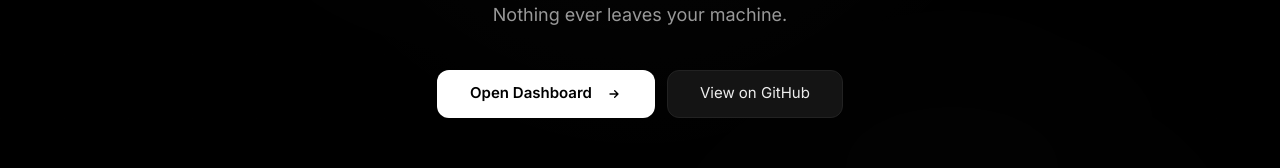
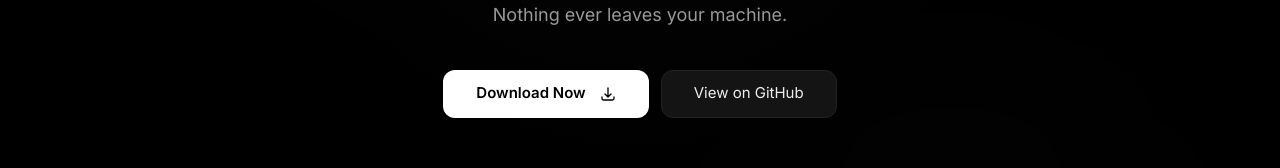
Before and after one commit to Mystic-commits/Sentinel, a Next.js app in the folder sentinel-web/: page / in a window 1280 px wide. Shown: the part 474-642 px from the top of the page. Built offline with nearby package versions, Linux system fonts and the light colour scheme.

Commit message:
fix(landing): change Hero CTA from 'Open Dashboard' to 'Download Now'

```diff
--- a/sentinel-web/src/components/landing/Hero.tsx
+++ b/sentinel-web/src/components/landing/Hero.tsx
@@ -56,11 +56,11 @@
                     transition={{ duration: 0.4, delay: 0.2 }}
                     className="flex flex-col sm:flex-row gap-3 justify-center items-center"
                 >
-                    <Link href="/dashboard">
+                    <Link href="/download">
                         <Button variant="primary" size="lg">
-                            Open Dashboard
+                            Download Now
                             <svg className="w-4 h-4 ml-1" fill="none" viewBox="0 0 24 24" stroke="currentColor" strokeWidth={2}>
-                                <path strokeLinecap="round" strokeLinejoin="round" d="M13 7l5 5m0 0l-5 5m5-5H6" />
+                                <path strokeLinecap="round" strokeLinejoin="round" d="M3 16.5v2.25A2.25 2.25 0 005.25 21h13.5A2.25 2.25 0 0021 18.75V16.5M16.5 12L12 16.5m0 0L7.5 12m4.5 4.5V3" />
                             </svg>
                         </Button>
                     </Link>
```
